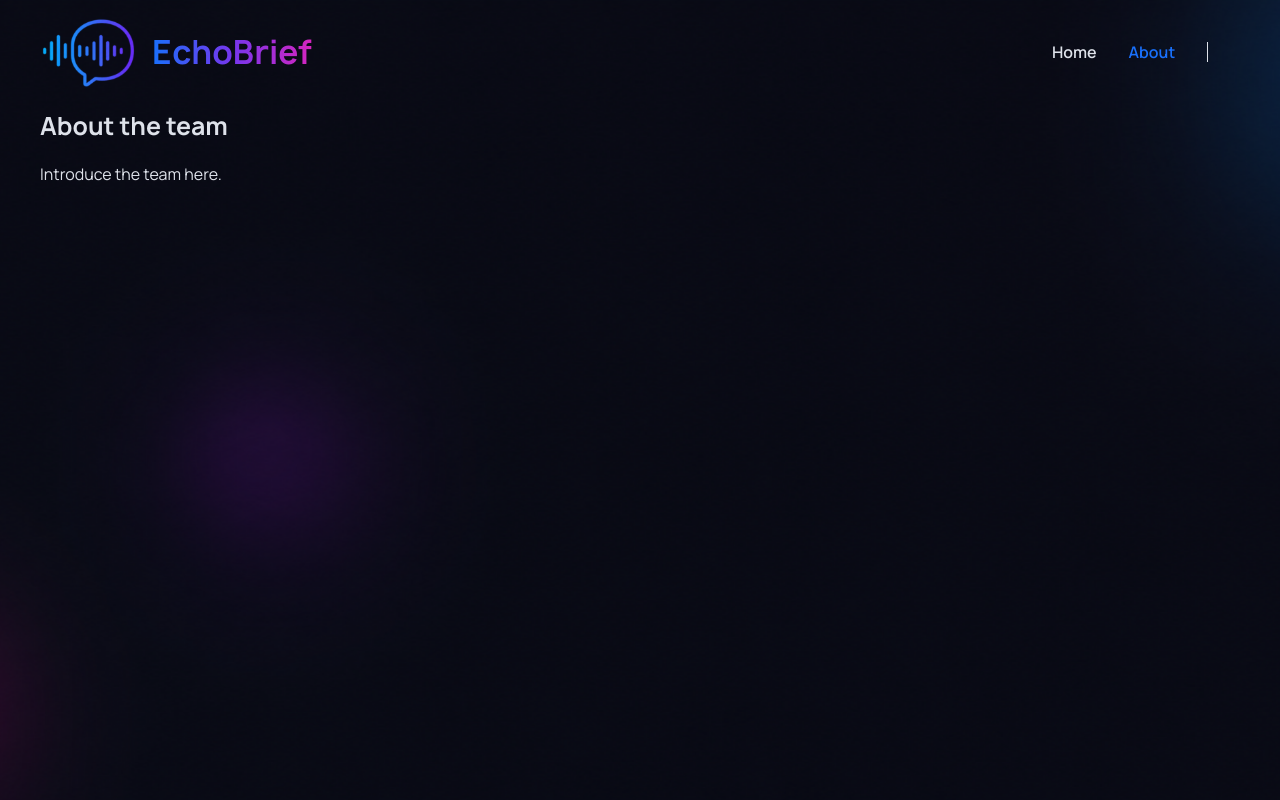
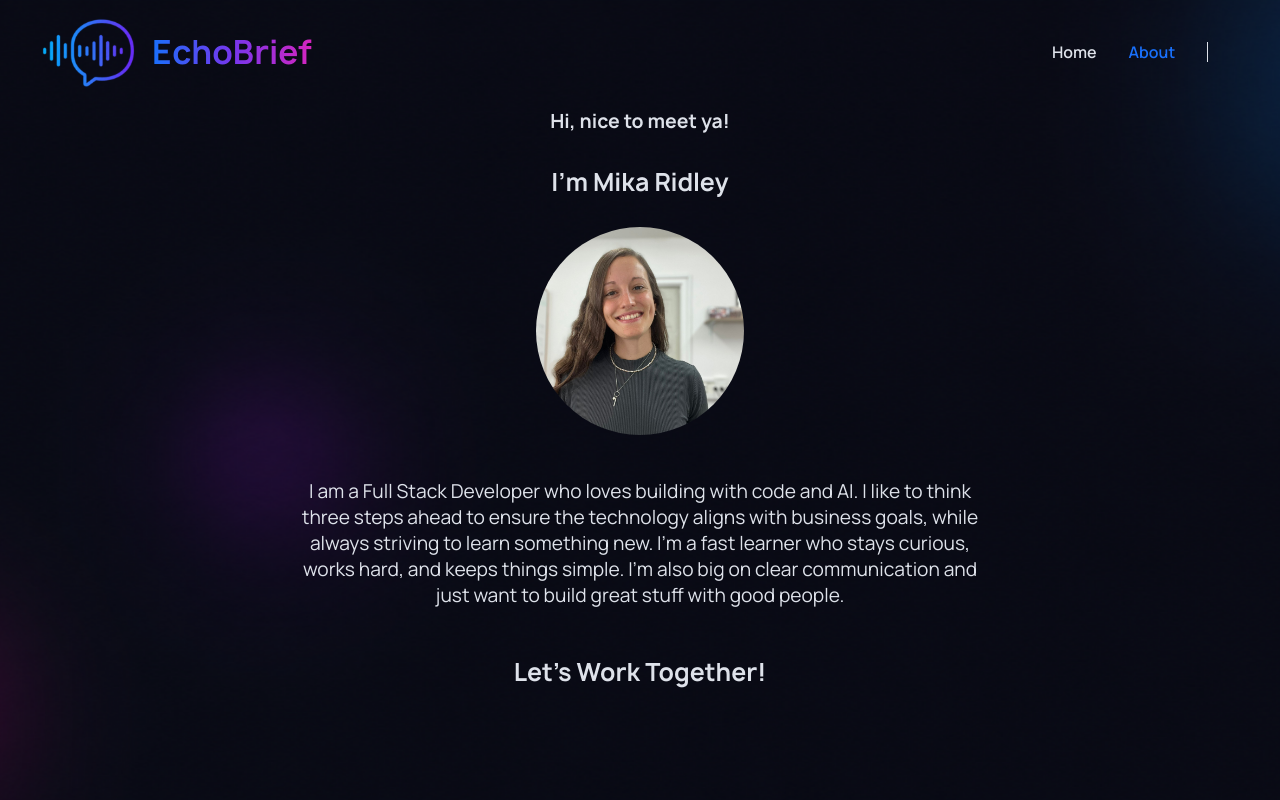
Before and after one commit to mikaridley/EchoBrief, a React (Vite) app in the folder frontend/: page /about-team in a window 1280 px wide. Built offline with nearby package versions, Linux system fonts and the light colour scheme; no server answers.

Commit message:
add about me

```diff
--- a/frontend/src/assets/styles/pages/_pages.css
+++ b/frontend/src/assets/styles/pages/_pages.css
@@ -1,2 +1,3 @@
 /* page styles live in this folder and are imported here */
 @import './home.css';
+@import './about-team.css';
--- /dev/null
+++ b/frontend/src/assets/styles/pages/about-team.css
@@ -0,0 +1,20 @@
+.about-team {
+  display: grid;
+  justify-items: center;
+  gap: 1.5rem;
+
+  max-width: 700px;
+  margin-inline: auto;
+
+  .about-team__img {
+    inline-size: min(100%, 13rem);
+    aspect-ratio: 1;
+    object-fit: cover;
+    border-radius: 50%;
+  }
+
+  p{
+    text-align: center;
+    font-size: 1.2rem;
+  }
+}
--- a/frontend/src/pages/AboutTeam.tsx
+++ b/frontend/src/pages/AboutTeam.tsx
@@ -1,8 +1,16 @@
+import mikaImg from '../assets/imgs/mika-img.jpeg'
+
 export function AboutTeam() {
   return (
-    <>
-      <h1 className="app__title">About the team</h1>
-      <p className="app__subtitle">Introduce the team here.</p>
-    </>
+    <section className="about-team">
+      <h1 className="app__title">Hi, nice to meet ya!</h1>
+      <h2 className="app__subtitle">I'm Mika Ridley</h2>
+
+      <img className="about-team__img" src={mikaImg} alt="Mika" />
+
+      <p>I am a Full Stack Developer who loves building with code and AI. I like to think three steps ahead to ensure the technology aligns with business goals, while always striving to learn something new. I’m a fast learner who stays curious, works hard, and keeps things simple. I’m also big on clear communication and just want to build great stuff with good people.</p>
+
+      <h2>Let's Work Together!</h2>
+    </section>
   )
 }
```
Also changed, not shown: frontend/src/assets/imgs/mika-img.jpeg (added).
